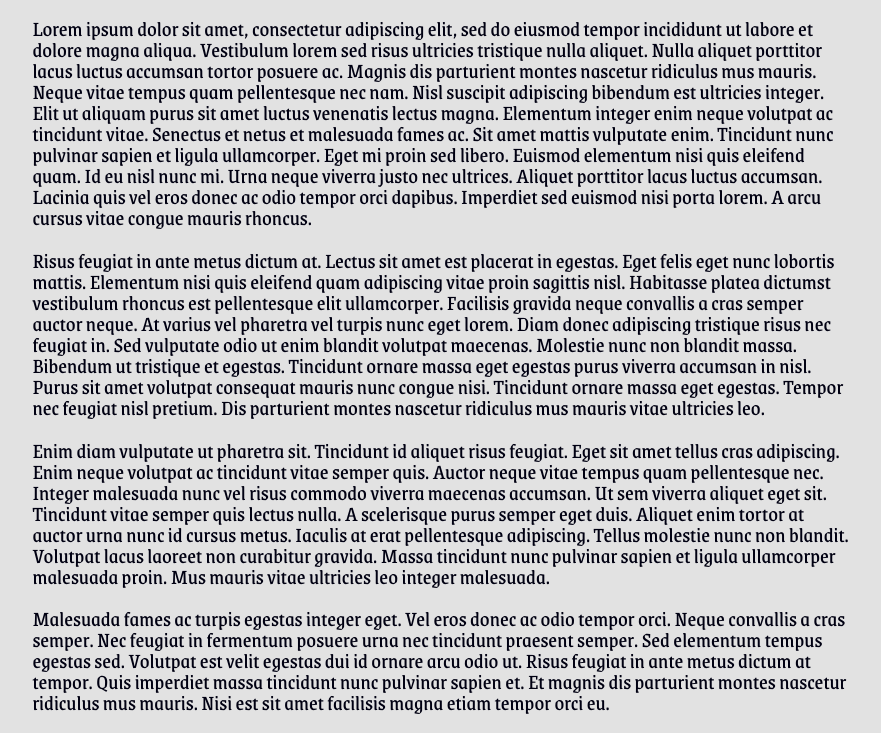
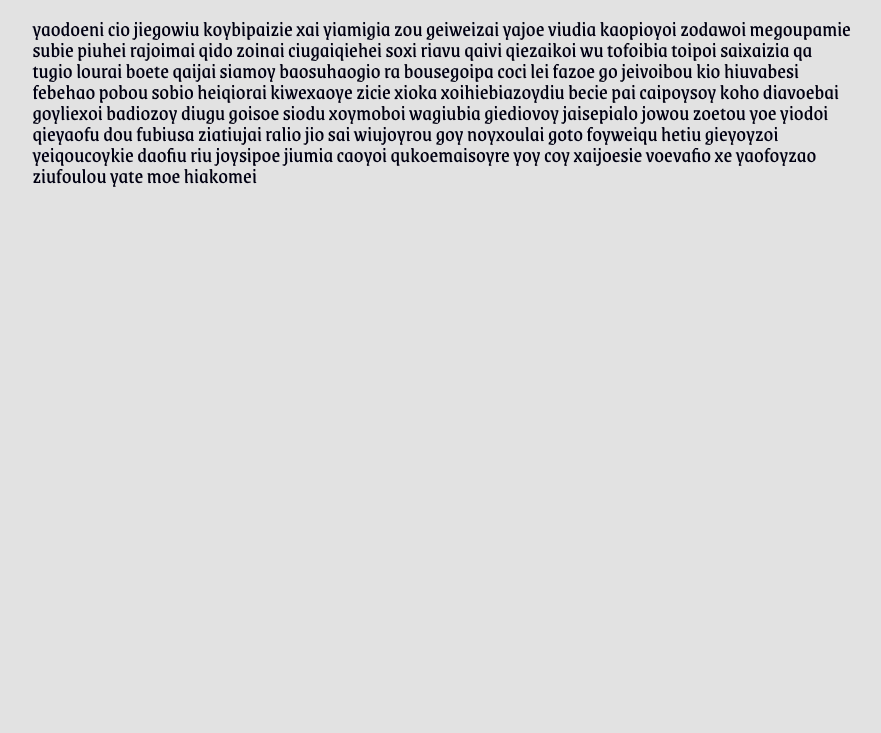
Before and after one commit to sikaida/gibrsh, a plain HTML site: page index.html in a window 1280 px wide. Shown: the part 56-789 px from the top of the page, without its empty margins (198-1079 px from the left). Drawn offline with Linux system fonts and the light colour scheme.

Commit message:
generating !!!!

```diff
--- a/index.html
+++ b/index.html
@@ -2,6 +2,7 @@
 <html>
   <head>
     <title>gibrsh</title>
+    <script src="/src/gibrsh.js" defer></script>
 <style>
 /*! Generated by Font Squirrel (https://www.fontsquirrel.com) on April 24, 2023 */
 @font-face {
@@ -39,15 +40,7 @@ p {
   <body>
 
   <h1>GIBRSH</h1>
+  <p id="paper"></p>
 
-  <p>Lorem ipsum dolor sit amet, consectetur adipiscing elit, sed do eiusmod tempor incididunt ut labore et dolore magna aliqua. Vestibulum lorem sed risus ultricies tristique nulla aliquet. Nulla aliquet porttitor lacus luctus accumsan tortor posuere ac. Magnis dis parturient montes nascetur ridiculus mus mauris. Neque vitae tempus quam pellentesque nec nam. Nisl suscipit adipiscing bibendum est ultricies integer. Elit ut aliquam purus sit amet luctus venenatis lectus magna. Elementum integer enim neque volutpat ac tincidunt vitae. Senectus et netus et malesuada fames ac. Sit amet mattis vulputate enim. Tincidunt nunc pulvinar sapien et ligula ullamcorper. Eget mi proin sed libero. Euismod elementum nisi quis eleifend quam. Id eu nisl nunc mi. Urna neque viverra justo nec ultrices. Aliquet porttitor lacus luctus accumsan. Lacinia quis vel eros donec ac odio tempor orci dapibus. Imperdiet sed euismod nisi porta lorem. A arcu cursus vitae congue mauris rhoncus.</p>
-
-  <p>Risus feugiat in ante metus dictum at. Lectus sit amet est placerat in egestas. Eget felis eget nunc lobortis mattis. Elementum nisi quis eleifend quam adipiscing vitae proin sagittis nisl. Habitasse platea dictumst vestibulum rhoncus est pellentesque elit ullamcorper. Facilisis gravida neque convallis a cras semper auctor neque. At varius vel pharetra vel turpis nunc eget lorem. Diam donec adipiscing tristique risus nec feugiat in. Sed vulputate odio ut enim blandit volutpat maecenas. Molestie nunc non blandit massa. Bibendum ut tristique et egestas. Tincidunt ornare massa eget egestas purus viverra accumsan in nisl. Purus sit amet volutpat consequat mauris nunc congue nisi. Tincidunt ornare massa eget egestas. Tempor nec feugiat nisl pretium. Dis parturient montes nascetur ridiculus mus mauris vitae ultricies leo.</p>
-
-  <p>Enim diam vulputate ut pharetra sit. Tincidunt id aliquet risus feugiat. Eget sit amet tellus cras adipiscing. Enim neque volutpat ac tincidunt vitae semper quis. Auctor neque vitae tempus quam pellentesque nec. Integer malesuada nunc vel risus commodo viverra maecenas accumsan. Ut sem viverra aliquet eget sit. Tincidunt vitae semper quis lectus nulla. A scelerisque purus semper eget duis. Aliquet enim tortor at auctor urna nunc id cursus metus. Iaculis at erat pellentesque adipiscing. Tellus molestie nunc non blandit. Volutpat lacus laoreet non curabitur gravida. Massa tincidunt nunc pulvinar sapien et ligula ullamcorper malesuada proin. Mus mauris vitae ultricies leo integer malesuada.</p>
-
-  <p>Malesuada fames ac turpis egestas integer eget. Vel eros donec ac odio tempor orci. Neque convallis a cras semper. Nec feugiat in fermentum posuere urna nec tincidunt praesent semper. Sed elementum tempus egestas sed. Volutpat est velit egestas dui id ornare arcu odio ut. Risus feugiat in ante metus dictum at tempor. Quis imperdiet massa tincidunt nunc pulvinar sapien et. Et magnis dis parturient montes nascetur ridiculus mus mauris. Nisi est sit amet facilisis magna etiam tempor orci eu.</p>
-
-  <p>Nunc consequat interdum varius sit amet mattis vulputate enim nulla. Malesuada proin libero nunc consequat. Vitae et leo duis ut diam quam. Quam nulla porttitor massa id. Egestas congue quisque egestas diam. Vulputate mi sit amet mauris commodo quis imperdiet massa tincidunt. Cum sociis natoque penatibus et magnis dis parturient montes nascetur. Tempus urna et pharetra pharetra massa massa ultricies mi. Feugiat in ante metus dictum at tempor commodo ullamcorper a. Diam donec adipiscing tristique risus nec feugiat. Etiam non quam lacus suspendisse faucibus interdum posuere lorem. Neque egestas congue quisque egestas diam. Velit laoreet id donec ultrices tincidunt arcu non sodales neque. Mi sit amet mauris commodo quis imperdiet. Gravida in fermentum et sollicitudin ac orci. Enim nulla aliquet porttitor lacus luctus accumsan tortor. Velit sed ullamcorper morbi tincidunt ornare. Lectus proin nibh nisl condimentum id venenatis a condimentum vitae.</p>
   </body>
 <html>
--- /dev/null
+++ b/src/gibrsh.js
@@ -0,0 +1,34 @@
+let randint = (min, max) => {
+  return Math.floor(Math.random() * (max - min) ) + min;
+}
+let rchoice = (array) => {
+  return array[randint(0, array.length)];
+}
+
+let generate = (wordCount, wordMaxLength) => {
+  let vs = [
+    "a", "e", "i", "o", "u", "ao", "oe", "oy",
+    "oi", "ei", "io", "ou", "iu", "ia", "ie", "ai",
+  ];
+
+  let cs = [
+    "b", "c", "d", "f", "g", "h", "j", "k", "l",
+    "m", "n", "p", "q", "r", "s", "t", "v", "w",
+    "x", "y", "z",
+  ];
+
+  let result = "";
+
+  for (let i = 0; i < wordCount; i++) {
+    for (let j = 0; j < randint(1, wordMaxLength); j++) {
+      result += rchoice(cs) + rchoice(vs);
+    }
+    result += " ";
+  }
+
+  return result;
+};
+
+let paper = document.getElementById("paper");
+
+paper.innerHTML = generate(100, 6);
```
